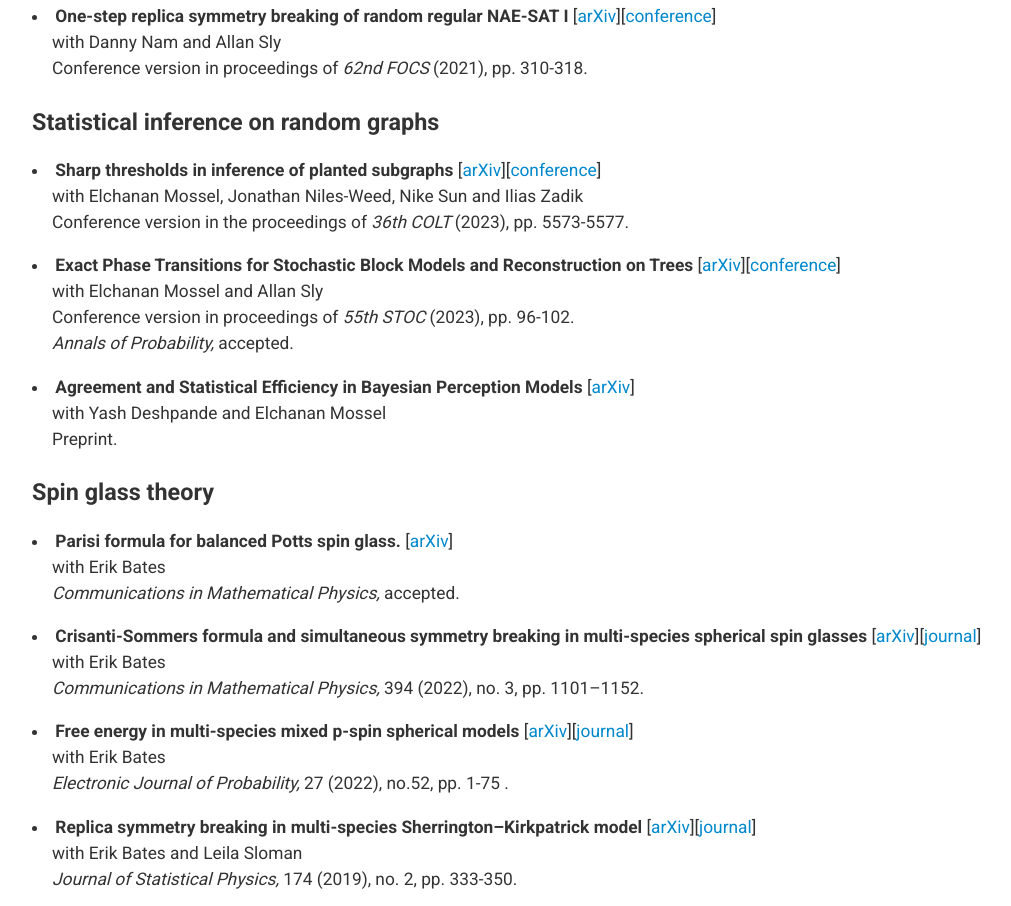
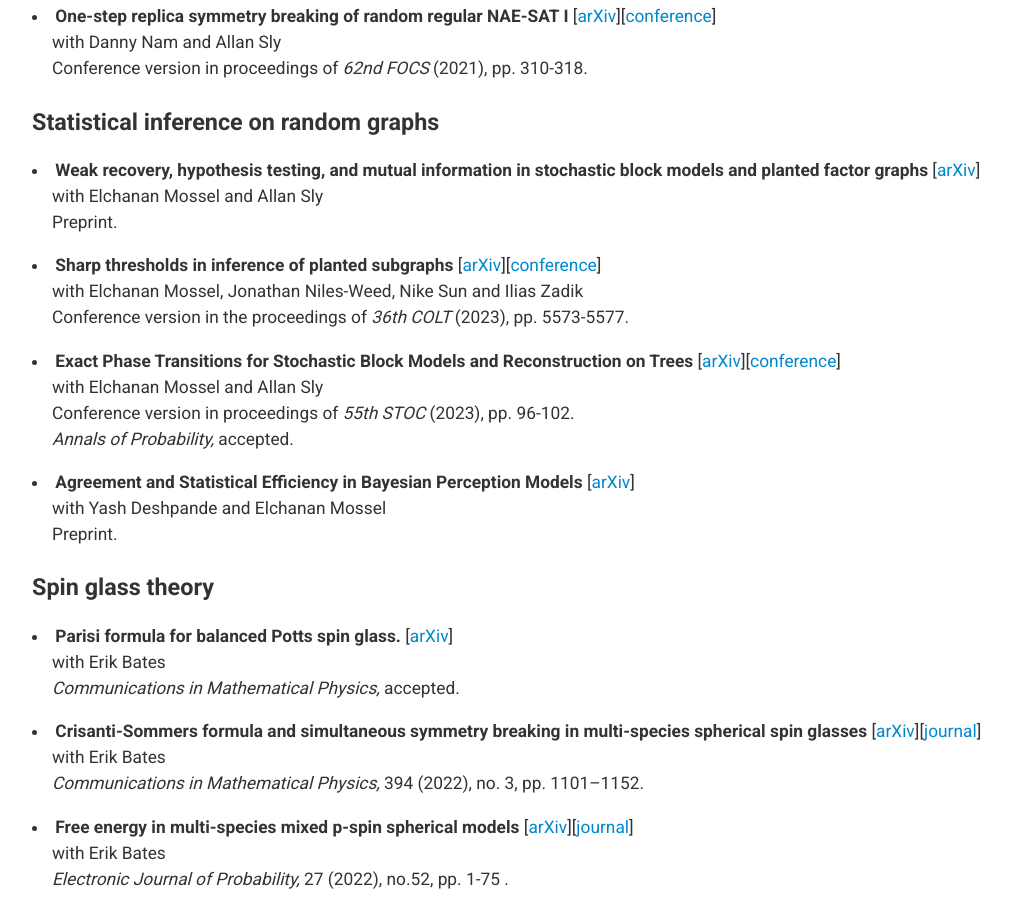
Before and after one commit to youngtaksohn/youngtaksohn.github.io, a plain HTML site: page index.html in a window 1280 px wide. Shown: the part 1058-1964 px from the top of the page, without its empty margins (128-1139 px from the left). Drawn offline with Linux system fonts and the light colour scheme.

Commit message:
Update index.html

```diff
--- a/index.html
+++ b/index.html
@@ -149,6 +149,14 @@
 
   <li class="publication-category" style="list-style-type: none;"> Statistical inference on random graphs</li>
   <li>
+    <b>Weak recovery, hypothesis testing, and mutual information in stochastic block models and planted factor graphs</b> [<a href="https://arxiv.org/abs/2406.15957">arXiv</a>]
+    <br/>
+   <span style="display: inline-block; padding-left: 20px;">with Elchanan Mossel and Allan Sly</span>
+    <br/>
+    <span style="display: inline-block; padding-left: 20px;">Preprint. </span>
+  </li>
+
+  <li>
     <b>Sharp thresholds in inference of planted subgraphs</b> [<a href="https://arxiv.org/abs/2302.14830">arXiv</a>][<a href="https://proceedings.mlr.press/v195/mossel23a.html">conference</a>]
     <br/>
     <span style="display: inline-block; padding-left: 20px;">with Elchanan Mossel, Jonathan Niles-Weed, Nike Sun and Ilias Zadik</span>
```
